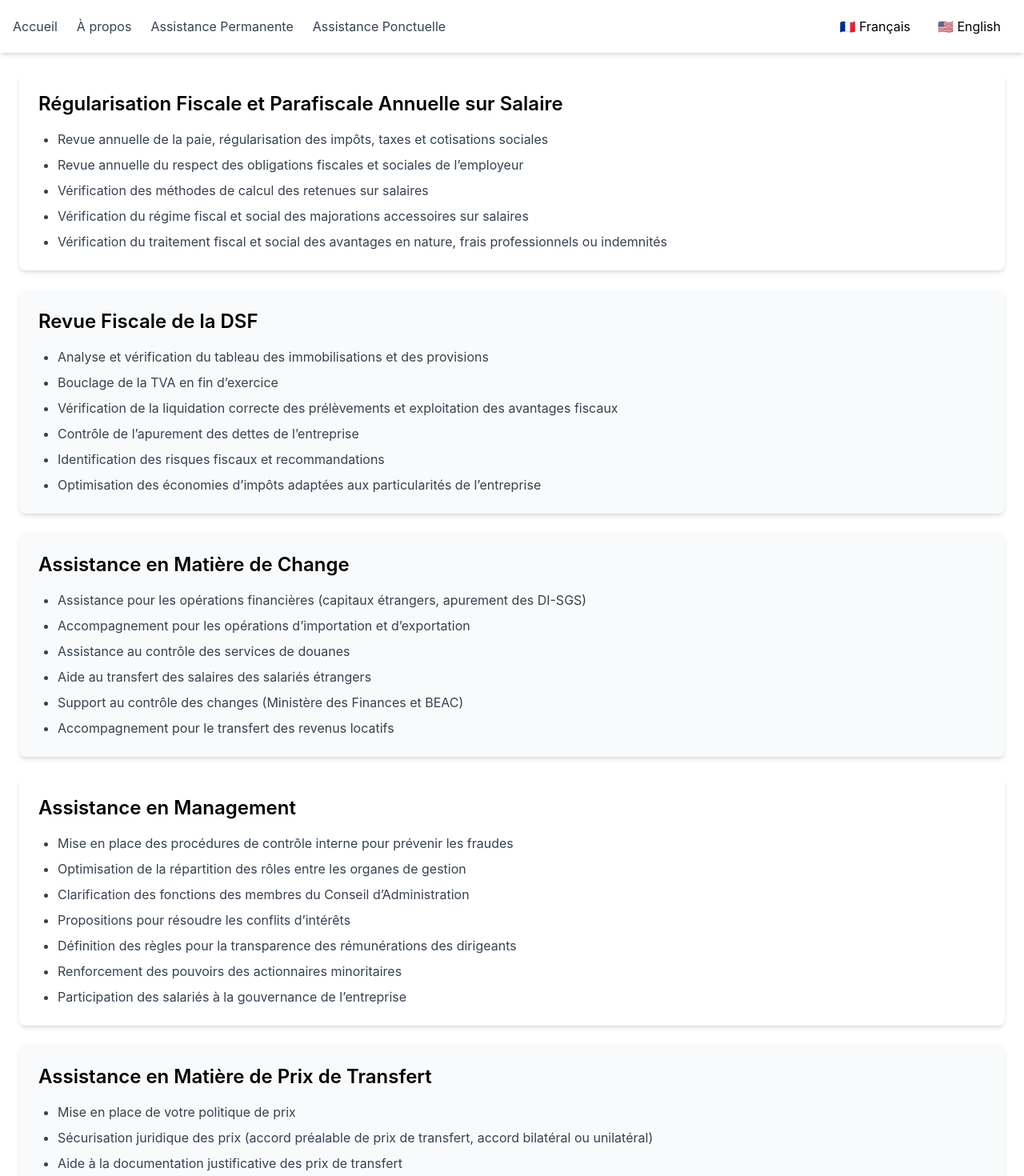
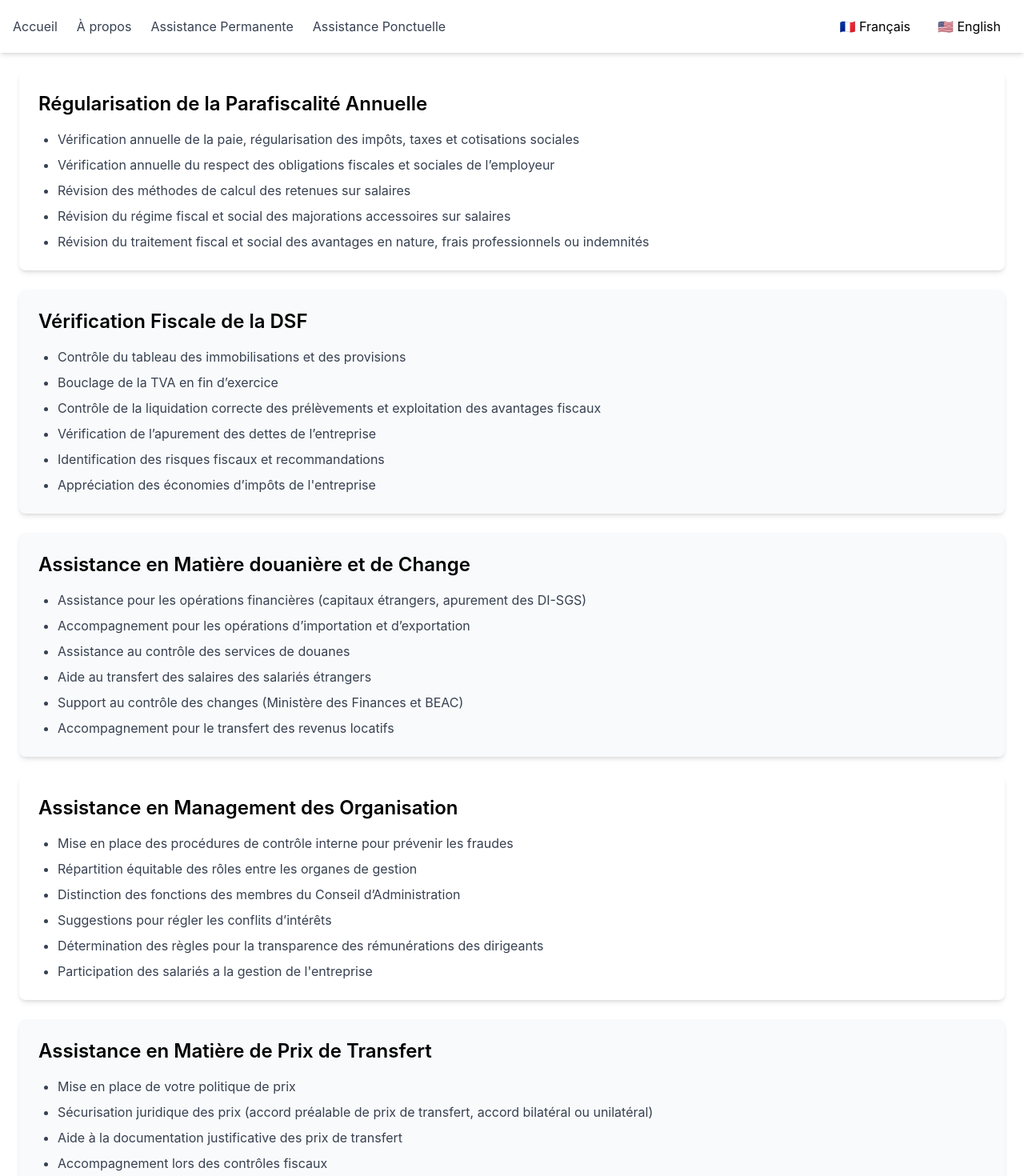
Before and after one commit to ValdinePegy/bac-website, a React (Create React App) app: page /ponctuelle in a window 1280 px wide. Shown: the top 1470 px of the page at 80% size. Built offline with nearby package versions, Linux system fonts and the light colour scheme.

Commit message:
adding descriptions asked by the owner

```diff
--- a/src/components/AssistancePermanente/ContactInfo.js
+++ b/src/components/AssistancePermanente/ContactInfo.js
@@ -7,17 +7,8 @@ const ContactInfo = () => {
   return (
     <section className="py-12 bg-white">
       <div className="max-w-6xl mx-auto px-4">
-        <h3 className="text-2xl font-semibold text-gray-800 mb-4">
-          {t("about.contact.title")}
-        </h3>
         <p className="text-gray-700">
-          <strong>{t("about.contact.manager.name")}:</strong> {t("about.contact.manager.phone")}
-        </p>
-        <p className="text-gray-700">
-          <strong>Email:</strong> {t("about.contact.office.general_email")}
-        </p>
-        <p className="text-gray-700">
-          <strong>Adresse:</strong> {t("about.contact.office.address")}
+          <strong>{t("Adresse Email")}:</strong> {t("advice@bac-cm.com")}
         </p>
       </div>
     </section>
--- a/src/components/AssistancePonctuelle/ContactInfo.js
+++ b/src/components/AssistancePonctuelle/ContactInfo.js
@@ -7,17 +7,8 @@ const ContactInfo = () => {
   return (
     <section className="py-12 bg-white">
       <div className="max-w-6xl mx-auto px-4">
-        <h3 className="text-2xl font-semibold text-gray-800 mb-4">
-          {t("about.contact.title")}
-        </h3>
         <p className="text-gray-700">
-          <strong>{t("about.contact.manager.name")}:</strong> {t("about.contact.manager.phone")}
-        </p>
-        <p className="text-gray-700">
-          <strong>Email:</strong> {t("about.contact.office.general_email")}
-        </p>
-        <p className="text-gray-700">
-          <strong>Adresse:</strong> {t("about.contact.office.address")}
+          <strong>{t("Adresse Email")}:</strong> {t("advice@bac-cm.com")}
         </p>
       </div>
     </section>
--- a/src/locales/en.json
+++ b/src/locales/en.json
@@ -128,7 +128,7 @@
           "title": "Social Work",
           "items": [
             "Payroll Processing for Employees",
-            "Monthly and annual social contribution declarations",
+            "Preparation of Monthly and Annual Social Contribution Declarations",
             "Assistance with social security audits",
             "Assistance with Labor Department Inspections",
             "Labor law consulting (recruitment, dismissal, personnel management, etc.)"
@@ -183,28 +183,28 @@
         "assistance_ponctuelle": {
           "title": "Occasional Assistance",
           "annual_tax_regulation": {
-            "title": "Annual Tax and Parafiscal Adjustment on Salary",
+            "title": "Annual Parafiscal Adjustment",
             "items": [
-              "Annual payroll review, regularization of taxes, levies, and social contributions",
-              "Annual review of employer compliance with tax and social obligations",
-              "Verification of payroll deduction calculation methods",
-              "Verification of the tax and social treatment of salary-related benefits",
-              "Ensuring compliance with fiscal and social obligations regarding payroll"
+              "Annual Payroll Audit, Tax, and Social Contribution Adjustment",
+              "Annual Audit of Employer’s Compliance with Tax and Social Obligations",
+              "Review of Salary Deduction Calculation Methods",
+              "Review of the Tax and Social Regime for Supplementary Salary Increases",
+              "Review of the Tax and Social Treatment of Benefits in Kind, Professional Expenses, and Allowances"
             ]
           },
           "dsf_tax_review": {
-            "title": "DSF Tax Review",
+            "title": "Tax Audit of the Annual Financial Statement (DSF)",
             "items": [
-              "Analysis and verification of the asset and provision table",
+              "Audit of the Fixed Assets and Provisions Schedule",
               "Final reconciliation of VAT at year-end",
-              "Ensuring proper tax deductions and optimizing available tax benefits",
-              "Controlling the settlement of corporate debts",
+              "Audit of the Proper Settlement of Deductions and Utilization of Tax Benefits",
+              "Audit of the Settlement of the Company's Debts",
               "Highlighting tax risks based on provided documents and issuing recommendations",
-              "Identifying potential tax savings through optimal use of applicable tax regulations"
+              "Assessment of the Company's Tax Savings"
             ]
           },
           "foreign_exchange": {
-            "title": "Foreign Exchange Assistance",
+            "title": "Assistance in Customs and Foreign Exchange Matters",
             "items": [
               "Assistance with financial transactions (foreign capital inflows, DI-SGS clearance)",
               "Support in import and export operations",
@@ -215,15 +215,14 @@
             ]
           },
           "agency_services": {
-            "title": "Management Assistance",
+            "title": "Assistance in Organizational Management",
             "items": [
               "Implementation of internal control procedures to prevent fraud in accounting and financial management",
-              "Optimization of the division of roles between different governance bodies",
-              "Clarification of the functions of Board of Directors' members",
-              "Recommendations on measures and rules for managing conflicts of interest",
-              "Establishing rules for transparency in executive compensation",
-              "Strengthening minority shareholder rights",
-              "Encouraging employee participation in corporate governance"
+              "Fair Distribution of Roles Among Governance Bodies",
+              "Distinction of the Roles of Board Members",
+              "Suggestions for Resolving Conflicts of Interest",
+              "Establishment of Rules for Executive Compensation Transparency",
+              "Employee Participation in Company Management"
             ]
           },
           "transfer_pricing": {
--- a/src/locales/fr.json
+++ b/src/locales/fr.json
@@ -128,7 +128,7 @@
           "title": "Travaux Sociaux",
           "items": [
             "Établissement des bulletins de paie du personnel",
-            "Établissement et déclarations des cotisations sociales mensuelles et annuelles",
+            "Préparation des déclarations des cotisations sociales mensuelles et annuelles",
             "Assistance au contrôle des services de la prévoyance sociale",
             "Assistance au contrôle des services de la main d’œuvre",
             "Conseil en droit du travail (recrutement, licenciement, mise à disposition du personnel, etc.)"
@@ -183,28 +183,28 @@
         "assistance_ponctuelle": {
           "title": "Assistance Ponctuelle",
           "annual_tax_regulation": {
-            "title": "Régularisation Fiscale et Parafiscale Annuelle sur Salaire",
+            "title": "Régularisation de la Parafiscalité Annuelle",
             "items": [
-              "Revue annuelle de la paie, régularisation des impôts, taxes et cotisations sociales",
-              "Revue annuelle du respect des obligations fiscales et sociales de l’employeur",
-              "Vérification des méthodes de calcul des retenues sur salaires",
-              "Vérification du régime fiscal et social des majorations accessoires sur salaires",
-              "Vérification du traitement fiscal et social des avantages en nature, frais professionnels ou indemnités"
+              "Vérification annuelle de la paie, régularisation des impôts, taxes et cotisations sociales",
+              "Vérification annuelle du respect des obligations fiscales et sociales de l’employeur",
+              "Révision des méthodes de calcul des retenues sur salaires",
+              "Révision du régime fiscal et social des majorations accessoires sur salaires",
+              "Révision du traitement fiscal et social des avantages en nature, frais professionnels ou indemnités"
             ]
           },
           "dsf_tax_review": {
-            "title": "Revue Fiscale de la DSF",
+            "title": "Vérification Fiscale de la DSF",
             "items": [
-              "Analyse et vérification du tableau des immobilisations et des provisions",
+              "Contrôle du tableau des immobilisations et des provisions",
               "Bouclage de la TVA en fin d’exercice",
-              "Vérification de la liquidation correcte des prélèvements et exploitation des avantages fiscaux",
-              "Contrôle de l’apurement des dettes de l’entreprise",
+              "Contrôle de la liquidation correcte des prélèvements et exploitation des avantages fiscaux",
+              "Vérification de l’apurement des dettes de l’entreprise",
               "Identification des risques fiscaux et recommandations",
-              "Optimisation des économies d’impôts adaptées aux particularités de l’entreprise"
+              "Appréciation des économies d’impôts de l'entreprise"
             ]
           },
           "foreign_exchange": {
-            "title": "Assistance en Matière de Change",
+            "title": "Assistance en Matière douanière et de Change",
             "items": [
               "Assistance pour les opérations financières (capitaux étrangers, apurement des DI-SGS)",
               "Accompagnement pour les opérations d’importation et d’exportation",
@@ -215,15 +215,14 @@
             ]
           },
           "agency_services": {
-            "title": "Assistance en Management",
+            "title": "Assistance en Management des Organisation",
             "items": [
               "Mise en place des procédures de contrôle interne pour prévenir les fraudes",
-              "Optimisation de la répartition des rôles entre les organes de gestion",
-              "Clarification des fonctions des membres du Conseil d’Administration",
-              "Propositions pour résoudre les conflits d’intérêts",
-              "Définition des règles pour la transparence des rémunérations des dirigeants",
-              "Renforcement des pouvoirs des actionnaires minoritaires",
-              "Participation des salariés à la gouvernance de l’entreprise"
+              "Répartition équitable des rôles entre les organes de gestion",
+              "Distinction des fonctions des membres du Conseil d’Administration",
+              "Suggestions pour régler les conflits d’intérêts",
+              "Détermination des règles pour la transparence des rémunérations des dirigeants",
+              "Participation des salariés a la gestion de l'entreprise"
             ]
           },
           "transfer_pricing": {
--- a/src/pages/AssistancePermanente.js
+++ b/src/pages/AssistancePermanente.js
@@ -4,7 +4,7 @@ import TaxServices from "../components/AssistancePermanente/TaxServices";
 import LegalServices from "../components/AssistancePermanente/LegalServices";
 import ManagementCenter from "../components/AssistancePermanente/ManagementCenter";
 import NonResidentsManagement from "../components/AssistancePermanente/NonResidentsManagement";
-import ContactInfo from "../components/About/ContactInfo";
+import ContactInfo from "../components/AssistancePermanente/ContactInfo";
 
 const AssistancePermanente = () => {
   return (
--- a/src/pages/AssistancePonctuelle.js
+++ b/src/pages/AssistancePonctuelle.js
@@ -5,7 +5,7 @@ import ForeignExchange from "../components/AssistancePonctuelle/ForeignExchange"
 import AgencyServices from "../components/AssistancePonctuelle/AgencyServices";
 import TransferPricing from "../components/AssistancePonctuelle/TransferPricing";
 import TaxDisputes from "../components/AssistancePonctuelle/TaxDisputes";
-import ContactInfo from "../components/About/ContactInfo";
+import ContactInfo from "../components/AssistancePonctuelle/ContactInfo";
 
 const AssistancePonctuelle = () => {
   return (
```
